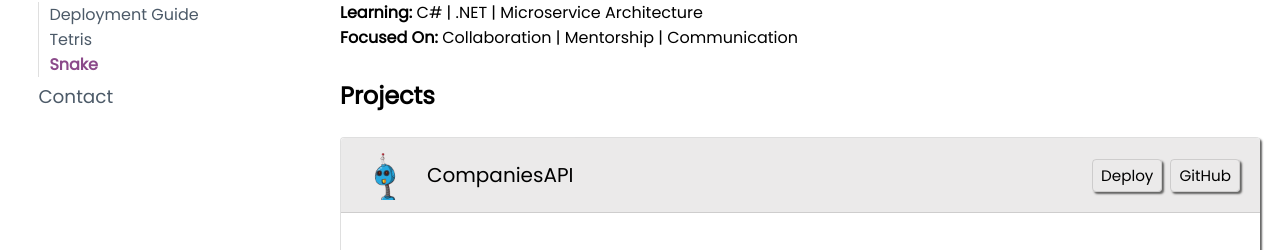
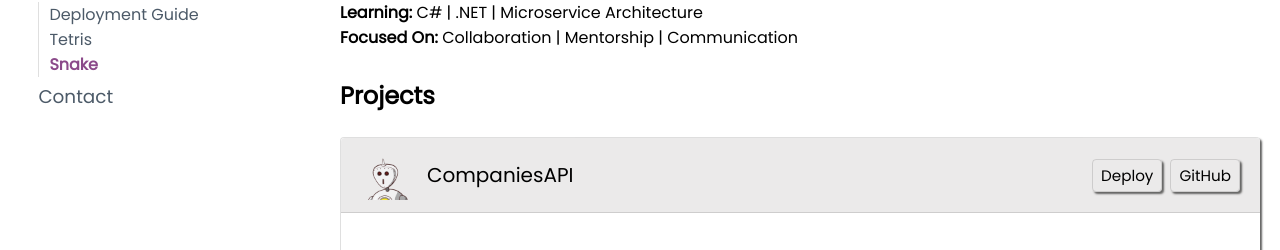
Before and after one commit to danielforkner/Personal-Site, a React app: page / in a window 1280 px wide. Shown: the part 798-1048 px from the top of the page. Built offline with nearby package versions, Linux system fonts and the light colour scheme.

Commit message:
a few more image imports

```diff
--- a/src/components/Main/Projects/CompaniesAPI.js
+++ b/src/components/Main/Projects/CompaniesAPI.js
@@ -14,7 +14,7 @@ const CompaniesAPI = () => {
     <div id="projects-companiesapi" className="card">
       <CardHeader
         data={{
-          icon: '/public/images/companies/icon2.png',
+          icon: icon1,
           title: 'CompaniesAPI',
           deploy: 'https://companies-api.onrender.com/',
           github: 'https://github.com/danielforkner/companies_api',
--- a/src/components/Main/Projects/Tetris.js
+++ b/src/components/Main/Projects/Tetris.js
@@ -30,7 +30,7 @@ const Tetris = () => {
             icons: ['javascript', 'html5', 'css3'],
           }}
         />
-        {/* <TetrisVideos /> */}
+        <TetrisVideos />
         <CardImgGrid
           overlays={[icon]}
           images={[tetris1PNG, tetris2PNG, tetris3PNG]}
```
